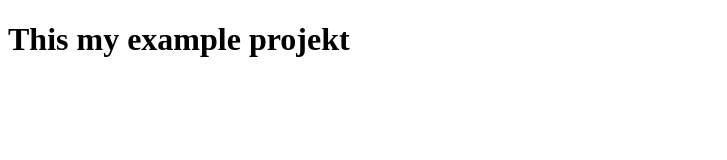
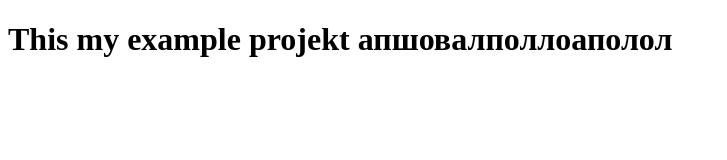
Before and after one commit to liahychka/my-first-project, a plain HTML site: page index.html in a window 1280 px wide. Shown: the whole page, without its empty margins (0-727 px from the left). Drawn offline with Linux system fonts and the light colour scheme.

Commit message:
Update index.html

```diff
--- a/index.html
+++ b/index.html
@@ -6,6 +6,6 @@
     <title>Document</title>
 </head>
 <body>
-    <h1>This my example projekt</h1>
+    <h1>This my example projekt апшовалполлоаполол</h1>
 </body>
 </html>
```
